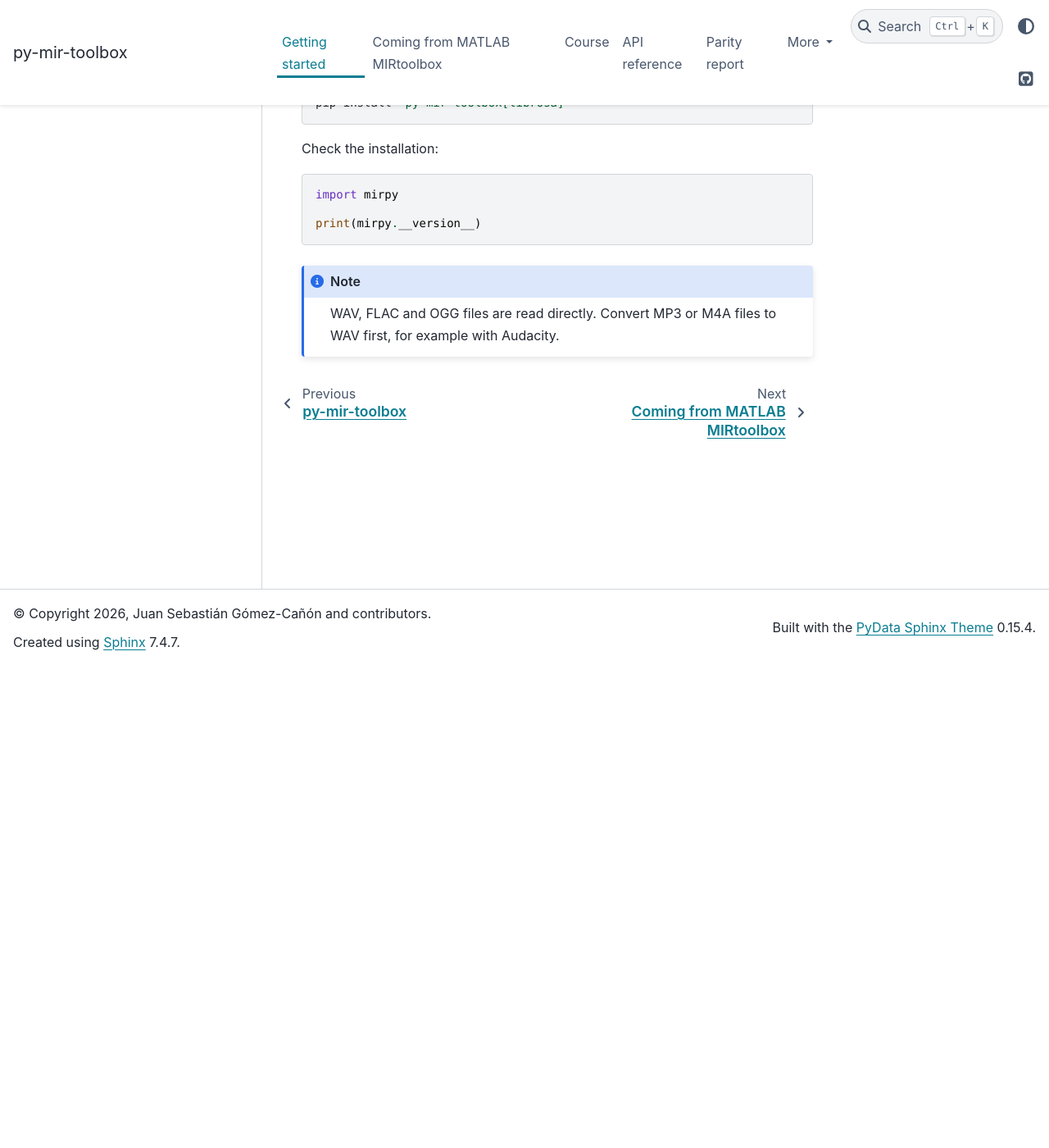
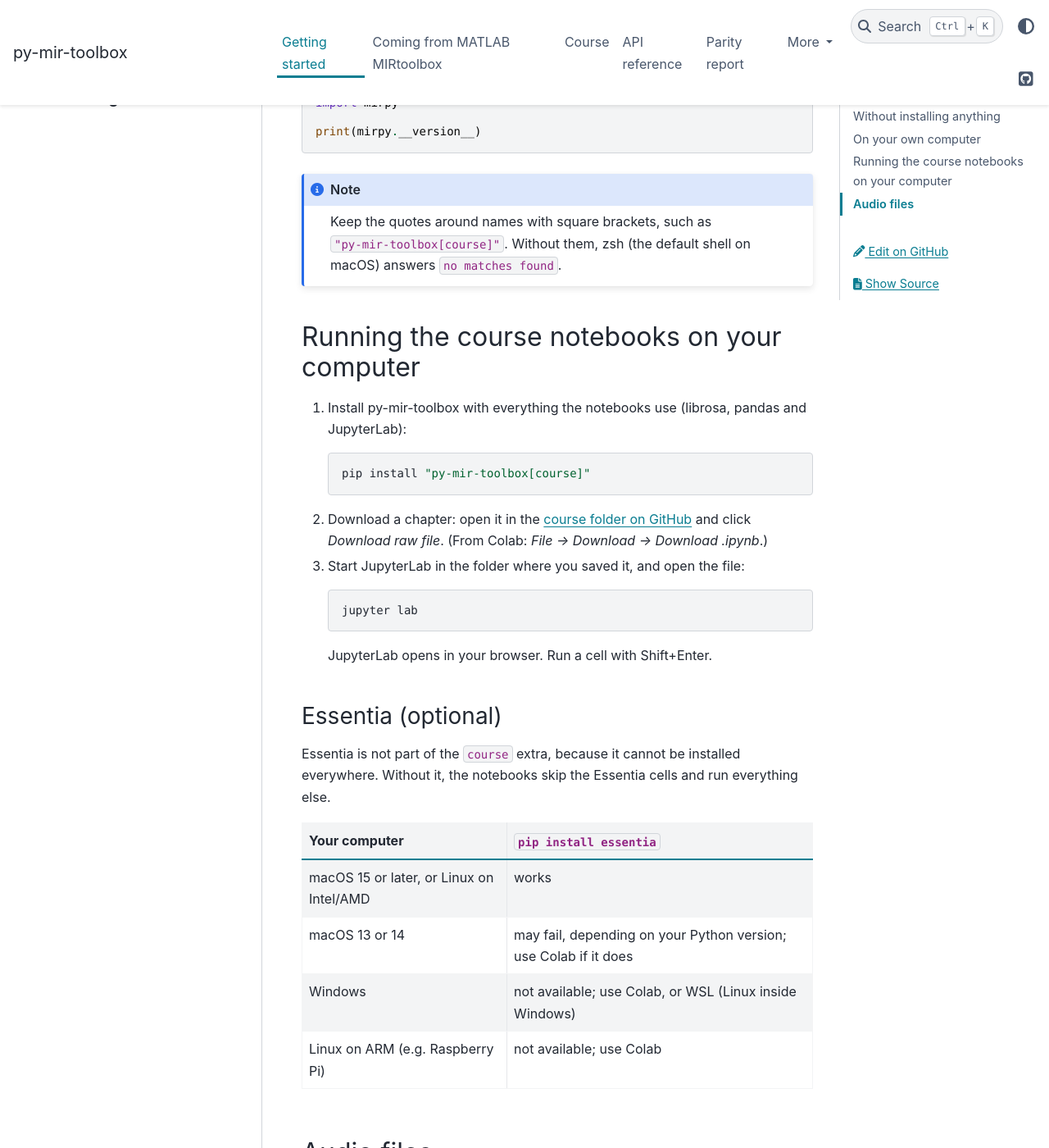
Before and after one commit to juansgomez87/py-mir-toolbox, a Sphinx documentation site: the page built from docs/getting_started.md, in a window 1280 px wide and 1400 px high, scrolled down 588 px. Shown: the whole window at 82% size. Built offline with Sphinx 7.4.7 and the PyData theme 0.15.4, drawn with Linux system fonts in a browser that asks for light colours; the version number could not be read and is left out; some of the changed text lies outside the part shown.

Commit message:
feat: add a course extra and document local, Essentia and audio-format setup

````diff
--- a/docs/getting_started.md
+++ b/docs/getting_started.md
@@ -12,12 +12,6 @@ py-mir-toolbox needs Python 3.12 or newer.
 pip install py-mir-toolbox
 ```
 
-To follow the comparisons in the course, also install librosa:
-
-```bash
-pip install "py-mir-toolbox[librosa]"
-```
-
 Check the installation:
 
 ```python
@@ -27,5 +21,39 @@ print(mirpy.__version__)
 ```
 
 ```{note}
-WAV, FLAC and OGG files are read directly. Convert MP3 or M4A files to WAV first, for example with Audacity.
+Keep the quotes around names with square brackets, such as `"py-mir-toolbox[course]"`. Without them, zsh (the default shell on macOS) answers `no matches found`.
 ```
+
+## Running the course notebooks on your computer
+
+1. Install py-mir-toolbox with everything the notebooks use (librosa, pandas and JupyterLab):
+
+   ```bash
+   pip install "py-mir-toolbox[course]"
+   ```
+
+2. Download a chapter: open it in the [course folder on GitHub](https://github.com/juansgomez87/py-mir-toolbox/tree/main/docs/chapters) and click *Download raw file*. (From Colab: *File → Download → Download .ipynb*.)
+3. Start JupyterLab in the folder where you saved it, and open the file:
+
+   ```bash
+   jupyter lab
+   ```
+
+   JupyterLab opens in your browser. Run a cell with Shift+Enter.
+
+### Essentia (optional)
+
+Essentia is not part of the `course` extra, because it cannot be installed everywhere. Without it, the notebooks skip the Essentia cells and run everything else.
+
+| Your computer | `pip install essentia` |
+|---|---|
+| macOS 15 or later, or Linux on Intel/AMD | works |
+| macOS 13 or 14 | may fail, depending on your Python version; use Colab if it does |
+| Windows | not available; use Colab, or WSL (Linux inside Windows) |
+| Linux on ARM (e.g. Raspberry Pi) | not available; use Colab |
+
+## Audio files
+
+`mir.audio` reads WAV, FLAC, OGG and MP3 files. MP3 is a lossy format, so its values differ slightly from those of the original recording; use WAV or FLAC when you need to compare with MIRtoolbox.
+
+`mir.batch` and `mir.list_audio` look for `*.wav` files by default. For other formats, pass a pattern, for example `mir.batch("songs/", features, pattern="*.flac")`.
--- a/pyproject.toml
+++ b/pyproject.toml
@@ -35,6 +35,9 @@ dependencies = [
 librosa = ["librosa>=1.0"]
 parallel = ["joblib>=1.3"]
 export = ["pandas>=2.2"]
+# Everything the course notebooks run, except Essentia, which has no wheels
+# for Windows, Linux ARM or every Python version (see docs/getting_started.md).
+course = ["librosa>=1.0", "pandas>=2.2", "jupyterlab>=4"]
 
 [project.urls]
 Homepage = "https://ccrma.stanford.edu/~jsgomezc/py-mir-toolbox"
````
Also changed, not shown: README.md (+10 -2 lines), 2 other files.
